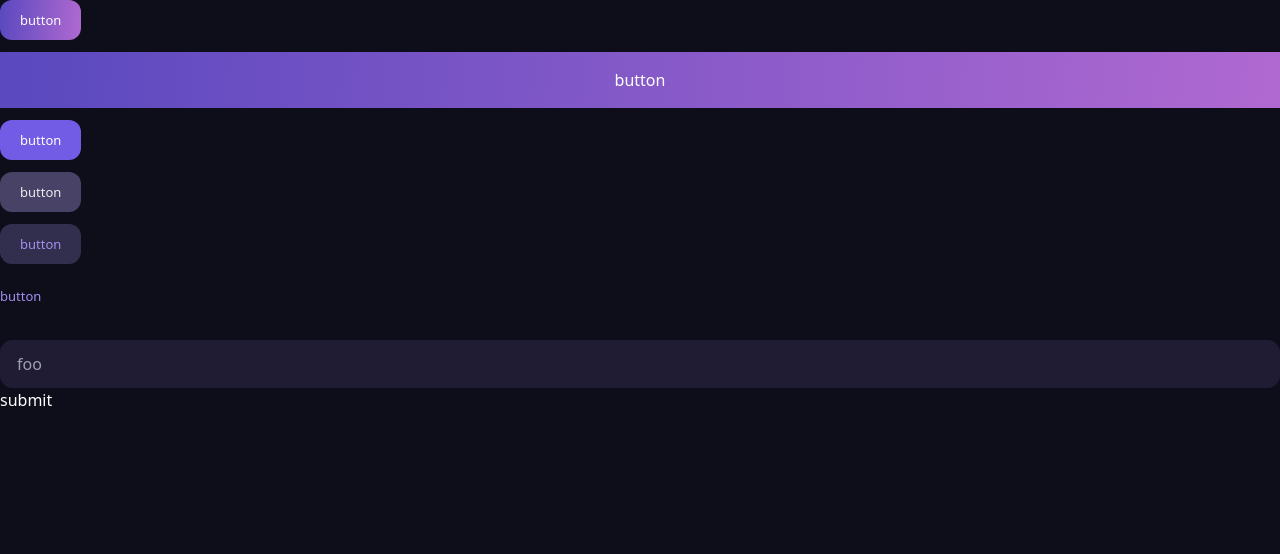
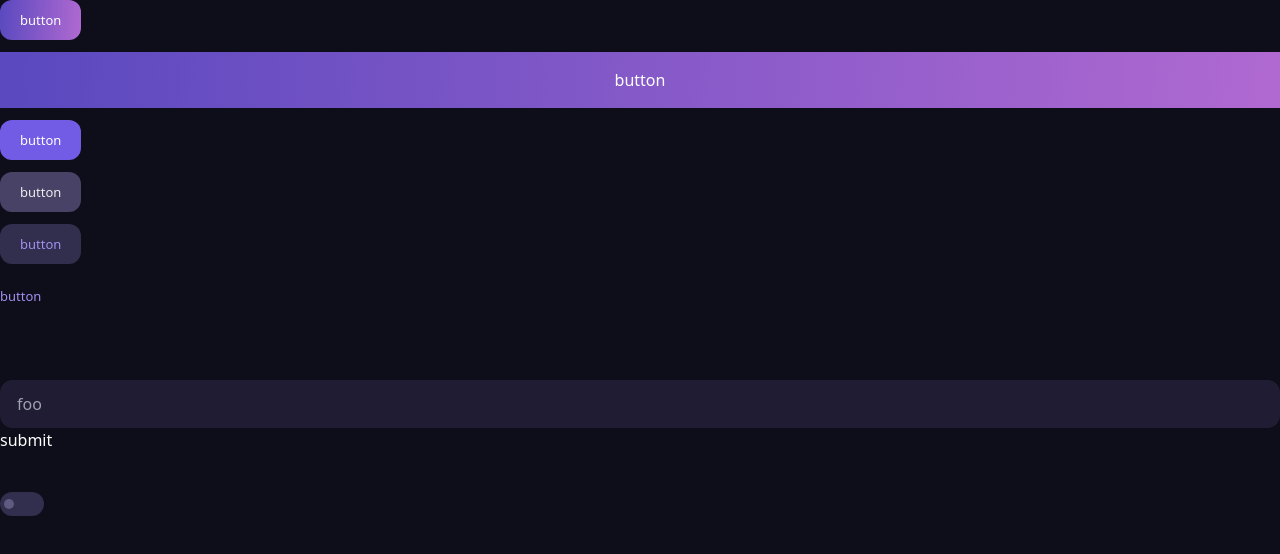
Before and after one commit to petercoco626/21planet_web, a Next.js app: page /design in a window 1280 px wide. Shown: the top 554 px of the page. Built offline with nearby package versions, Linux system fonts and the light colour scheme.

Commit message:
[feat] toggle

```diff
--- a/app/(pages)/design/page.tsx
+++ b/app/(pages)/design/page.tsx
@@ -3,6 +3,7 @@
 import { Button } from '@/components/base/button';
 import { GradientButton } from '@/components/base/gradient-button';
 import { Input } from '@/components/base/input';
+import { Toggle } from '@/components/base/toggle';
 import { FormProvider, useForm } from 'react-hook-form';
 
 export default function DesignPage() {
@@ -16,7 +17,7 @@ export default function DesignPage() {
   });
 
   return (
-    <div>
+    <div className="space-y-10">
       <div className="space-y-3">
         <GradientButton variant="gradient" size="middle">
           button
@@ -57,6 +58,9 @@ export default function DesignPage() {
           </button>
         </FormProvider>
       </div>
+      <div>
+        <Toggle />
+      </div>
     </div>
   );
 }
--- /dev/null
+++ b/components/base/toggle.tsx
@@ -0,0 +1,19 @@
+import clsx from 'clsx';
+import { InputHTMLAttributes } from 'react';
+
+interface ToggleProps extends InputHTMLAttributes<HTMLInputElement> {}
+
+export function Toggle({ ...props }: ToggleProps) {
+  return (
+    <input
+      className={clsx(
+        'h-6 w-11 appearance-none rounded-[999px] bg-gray-700 hover:cursor-pointer relative p-1 box-border flex items-center',
+        "before:pointer-events-none before:absolute before:w-[10px] before:h-[10px] before:rounded-full before:bg-gray-500 before:content-[''] before:transition-[transform_0.2s]",
+        'checked:before:translate-x-[20px] checked:bg-violet-500 checked:before:bg-white checked:before:w-4 checked:before:h-4'
+        // 'disabled:before:bg-gray-500 disabled:pointer-events-none disabled:bg-gray-250'
+      )}
+      type="checkbox"
+      {...props}
+    />
+  );
+}
```
